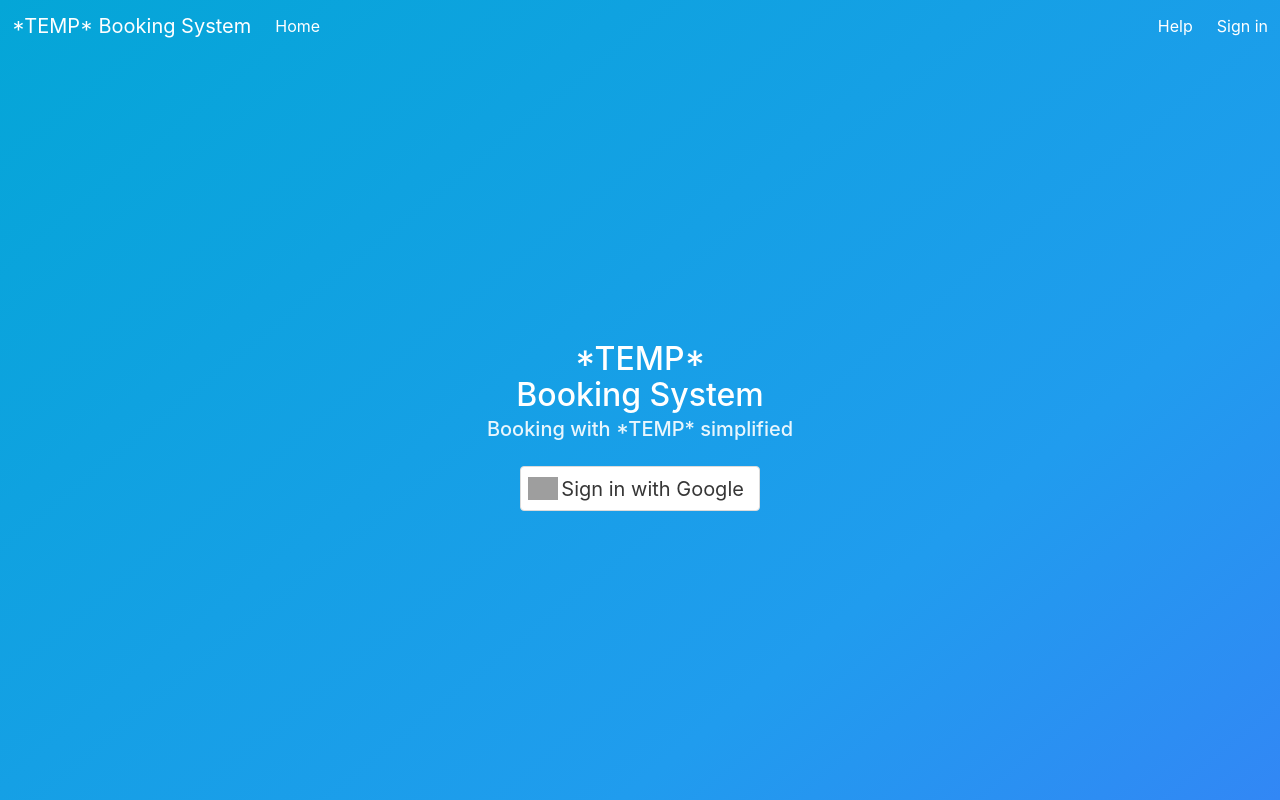
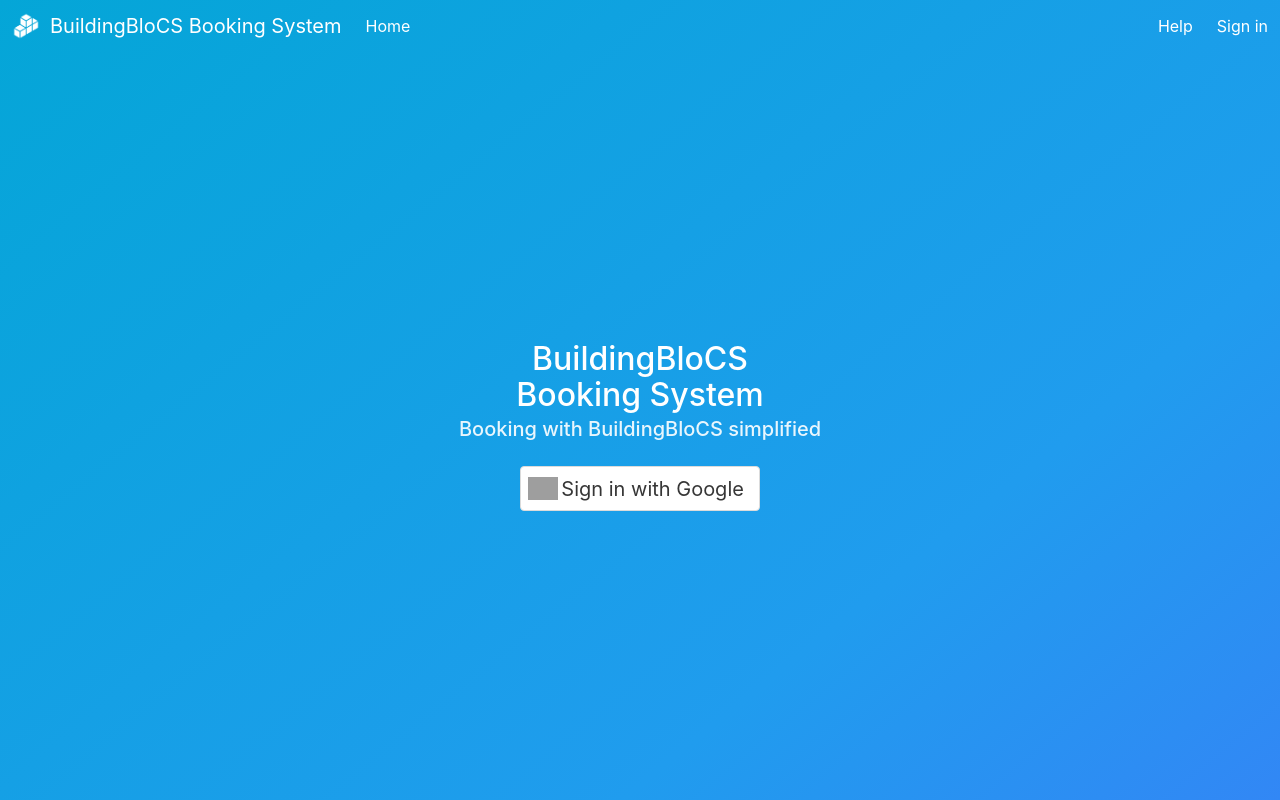
Before and after one commit to YongJunLim/Booking-System, a Flask app: page / in a window 1280 px wide. Run offline with Flask 2, Linux system fonts and the light colour scheme; some libraries are stand-ins or nearby versions; grey boxes are pictures that could not be loaded.

Commit message:
Changed references from temp to bbcs

```diff
--- a/templates/home.html
+++ b/templates/home.html
@@ -16,10 +16,10 @@
         <div class="hero-body">
             <div class="container is-fluid has-text-centered">
                 <h1 class="title">
-                    *TEMP*<br> Booking System
+                    BuildingBloCS<br> Booking System
                 </h1>
                 <h2 class="subtitle is-5">
-                    Booking with *TEMP* simplified
+                    Booking with BuildingBloCS simplified
                 </h2>
                 <a class="button is-medium" href="/login">
                     <span class="icon is-medium">
--- a/templates/layout.html
+++ b/templates/layout.html
@@ -2,7 +2,7 @@
 <html>
     <head>
         {% block head %}
-		<title>*TEMP* Booking System</title>
+		<title>BuildingBloCS Booking System</title>
 		<meta charset="utf-8">
 		<meta name="viewport" content="width=device-width, initial-scale=1.0">
 		<link rel="stylesheet" href=
@@ -11,6 +11,8 @@
 		"https://indestructibletype.com/fonts/Jost.css">
 		<link rel="stylesheet" type="text/css" href=
 		"{{ url_for('static', filename='css/layout.css') }}">
+		<link rel="icon" type="image/png" href=
+		"{{ url_for('static', filename='img/favicon.png') }}">
 		<!--
 		<link rel="icon" type="image/png" sizes="32x32" href=
 		"{{ url_for('static', filename='img/favicon-32x32.png') }}">
@@ -25,11 +27,9 @@
 		<nav class="navbar is-info">
 			<div class="navbar-brand">
 				<span id="nav-title" class="navbar-item">
-					<!--
 					<img id="nav-icon" src="
-					{{ url_for('static', filename='img/dhs_logo.svg') }}">
-						-->
-					*TEMP* Booking System
+					{{ url_for('static', filename='img/BBCS_Logo.png') }}">
+					BuildingBloCS Booking System
 				</span>
 				<span class="navbar-burger burger" data-target="navMenu">
 					<span></span>
```
Also changed, not shown: flask_app.py (+5 -3 lines), README.md, static/img/BBCS_logo.png (added), static/img/dhs_logo.svg (deleted), static/img/favicon-180x180.png (deleted), static/img/favicon-32x32.png (deleted), static/img/favicon.png (added), static/img/user_icon.png (deleted).
